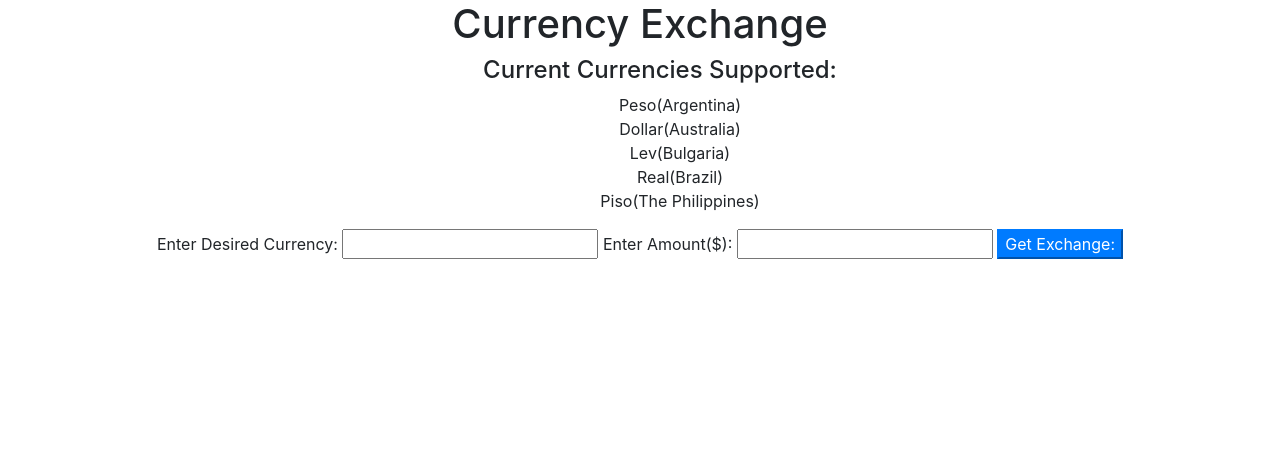
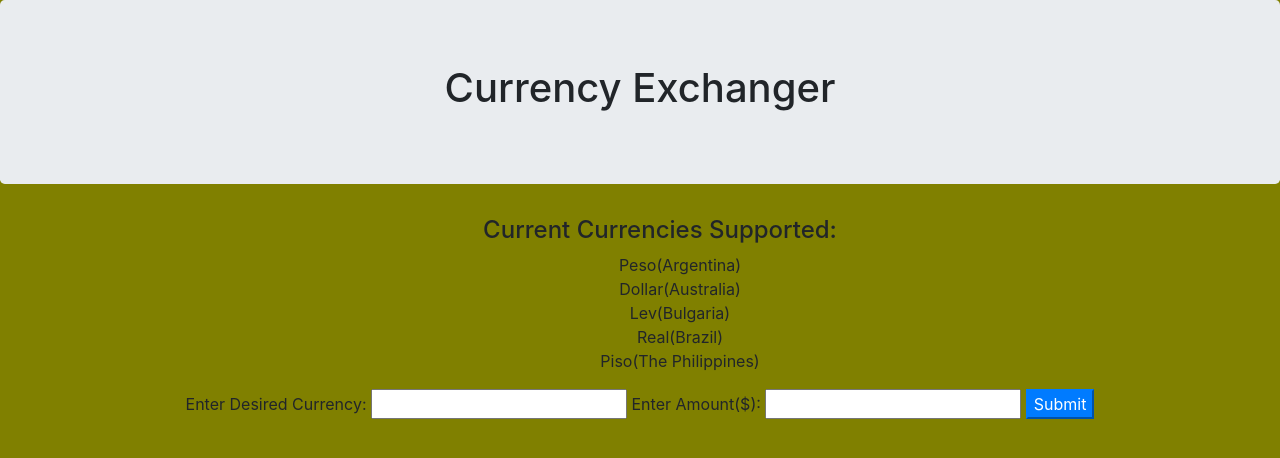
Before and after one commit to hagoodwi92/fence_calculator, a website built with webpack: page src/index.html in a window 1280 px wide. Built offline with nearby package versions, Linux system fonts and the light colour scheme.

Commit message:
added minor styling

```diff
--- a/src/css/styles.css
+++ b/src/css/styles.css
@@ -4,3 +4,10 @@ h1 , h4 , ul{
 .container{
   text-align: center;
 }
+
+.jumbotron{
+  text-align: center;
+}
+body{
+  background-color: olive;
+}
--- a/src/index.html
+++ b/src/index.html
@@ -4,7 +4,9 @@
   <title>Currency Exchanger</title>
 </head>
 <body>
-  <h1>Currency Exchange</h1>
+  <div class="jumbotron">
+    <h1>Currency Exchanger</h1>
+  </div>
   <ul>
     <h4>Current Currencies Supported:</h4>
     <ul>Peso(Argentina)</ul>
@@ -20,7 +22,7 @@
       <input id="country" type="text">
       <label for="currency">Enter Amount($): </label>
       <input id="currency" type="text">
-      <button class="btn-primary" id="currencyExchange">Get Exchange: </button>
+      <button class="btn-primary" id="currencyExchange">Submit</button>
     </div>
     <div class="showErrors"></div>
     <div class ="showExchange"></div>
```
